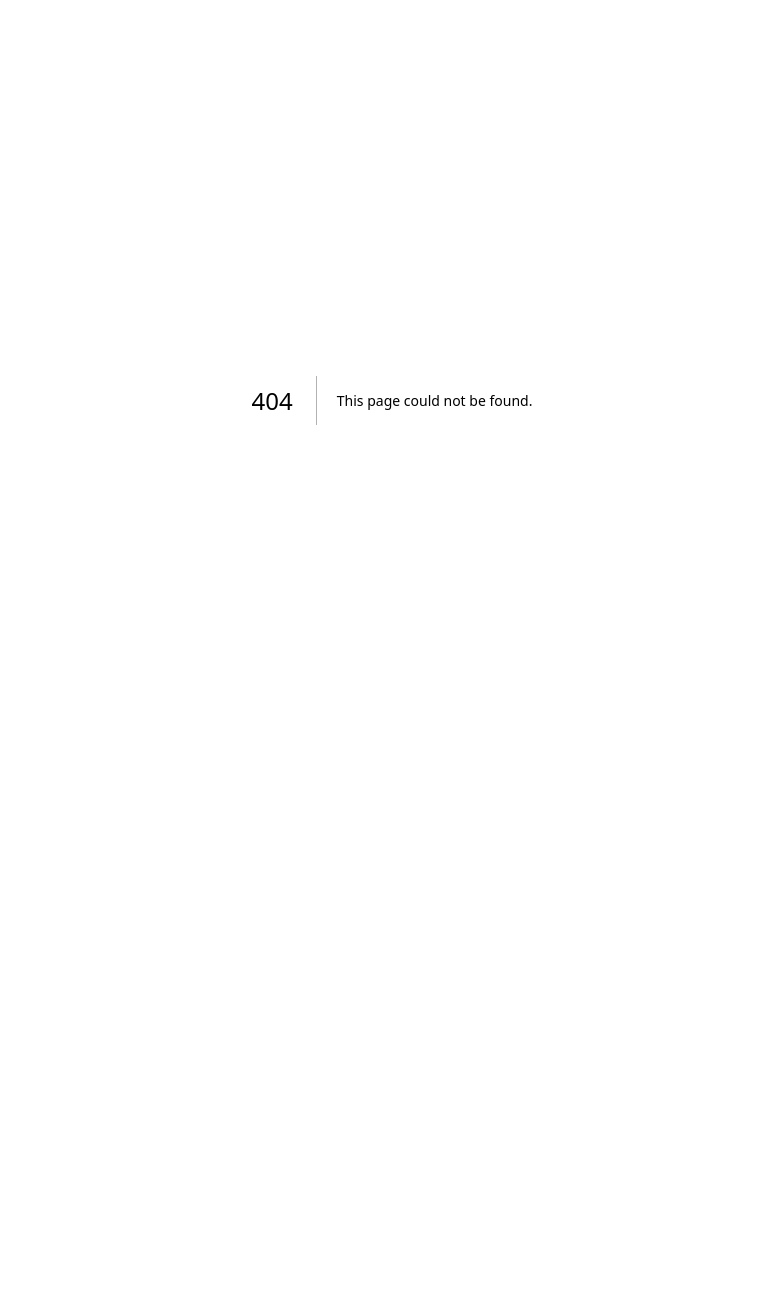
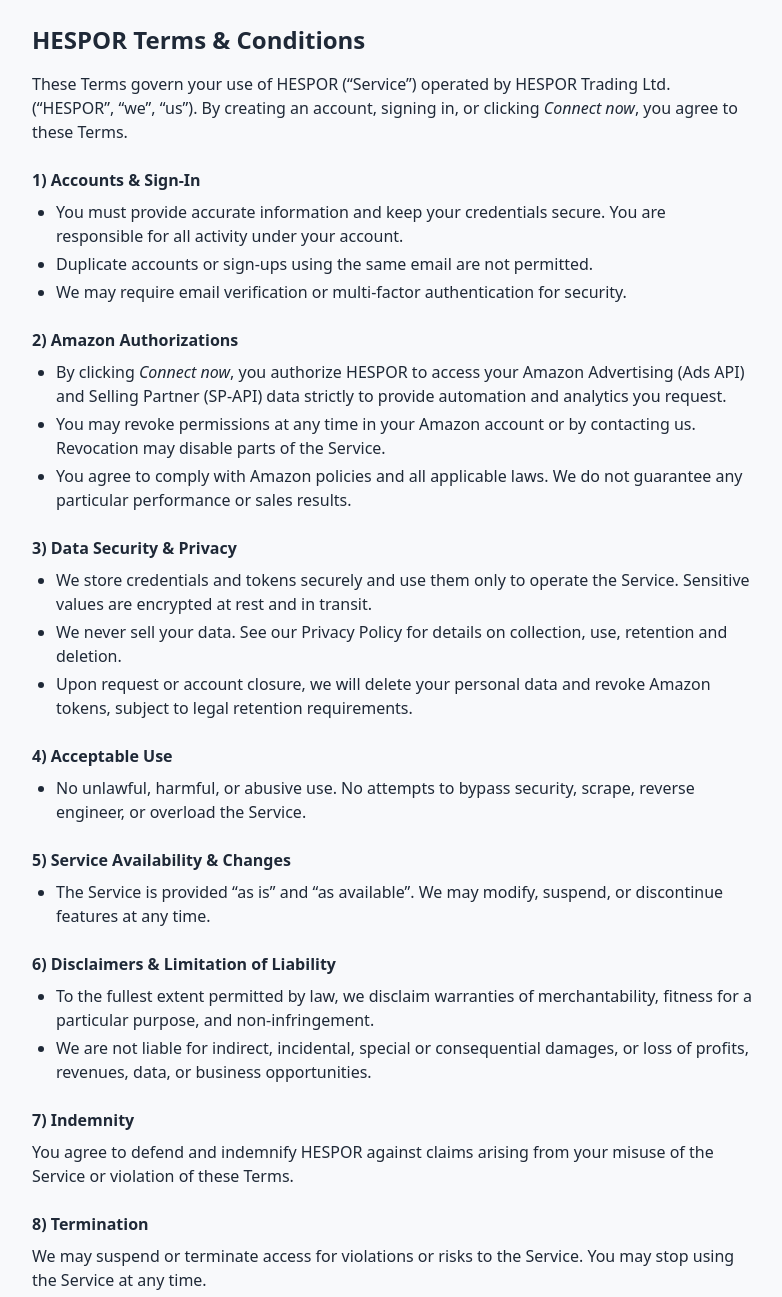
Before and after one commit to Hespor-Trading/hespor-ai-mvp, a Next.js app: page /terms in a window 1280 px wide. Before the commit this address had no page. Shown: the top 1297 px of the page, without its empty margins (248-1030 px from the left). Before the commit the page ends 800 px from the top, so only its background shows below. Built offline with nearby package versions, Linux system fonts and the light colour scheme.

Commit message:
Create page.tsx

```diff
--- /dev/null
+++ b/app/terms/page.tsx
@@ -0,0 +1,66 @@
+export default function Terms() {
+  return (
+    <div className="max-w-3xl mx-auto p-6 text-gray-800">
+      <h1 className="text-2xl font-bold mb-4">HESPOR Terms & Conditions</h1>
+      <p className="mb-3">
+        These Terms govern your use of HESPOR (“Service”) operated by HESPOR Trading Ltd. (“HESPOR”, “we”, “us”).
+        By creating an account, signing in, or clicking <em>Connect now</em>, you agree to these Terms.
+      </p>
+
+      <h2 className="font-semibold mt-6 mb-2">1) Accounts & Sign-In</h2>
+      <ul className="list-disc ml-6 space-y-1">
+        <li>You must provide accurate information and keep your credentials secure. You are responsible for all activity under your account.</li>
+        <li>Duplicate accounts or sign-ups using the same email are not permitted.</li>
+        <li>We may require email verification or multi-factor authentication for security.</li>
+      </ul>
+
+      <h2 className="font-semibold mt-6 mb-2">2) Amazon Authorizations</h2>
+      <ul className="list-disc ml-6 space-y-1">
+        <li>By clicking <em>Connect now</em>, you authorize HESPOR to access your Amazon Advertising (Ads API) and Selling Partner (SP-API) data strictly to provide automation and analytics you request.</li>
+        <li>You may revoke permissions at any time in your Amazon account or by contacting us. Revocation may disable parts of the Service.</li>
+        <li>You agree to comply with Amazon policies and all applicable laws. We do not guarantee any particular performance or sales results.</li>
+      </ul>
+
+      <h2 className="font-semibold mt-6 mb-2">3) Data Security & Privacy</h2>
+      <ul className="list-disc ml-6 space-y-1">
+        <li>We store credentials and tokens securely and use them only to operate the Service. Sensitive values are encrypted at rest and in transit.</li>
+        <li>We never sell your data. See our Privacy Policy for details on collection, use, retention and deletion.</li>
+        <li>Upon request or account closure, we will delete your personal data and revoke Amazon tokens, subject to legal retention requirements.</li>
+      </ul>
+
+      <h2 className="font-semibold mt-6 mb-2">4) Acceptable Use</h2>
+      <ul className="list-disc ml-6 space-y-1">
+        <li>No unlawful, harmful, or abusive use. No attempts to bypass security, scrape, reverse engineer, or overload the Service.</li>
+      </ul>
+
+      <h2 className="font-semibold mt-6 mb-2">5) Service Availability & Changes</h2>
+      <ul className="list-disc ml-6 space-y-1">
+        <li>The Service is provided “as is” and “as available”. We may modify, suspend, or discontinue features at any time.</li>
+      </ul>
+
+      <h2 className="font-semibold mt-6 mb-2">6) Disclaimers & Limitation of Liability</h2>
+      <ul className="list-disc ml-6 space-y-1">
+        <li>To the fullest extent permitted by law, we disclaim warranties of merchantability, fitness for a particular purpose, and non-infringement.</li>
+        <li>We are not liable for indirect, incidental, special or consequential damages, or loss of profits, revenues, data, or business opportunities.</li>
+      </ul>
+
+      <h2 className="font-semibold mt-6 mb-2">7) Indemnity</h2>
+      <p className="mb-3">
+        You agree to defend and indemnify HESPOR against claims arising from your misuse of the Service or violation of these Terms.
+      </p>
+
+      <h2 className="font-semibold mt-6 mb-2">8) Termination</h2>
+      <p className="mb-3">
+        We may suspend or terminate access for violations or risks to the Service. You may stop using the Service at any time.
+      </p>
+
+      <h2 className="font-semibold mt-6 mb-2">9) Governing Law</h2>
+      <p className="mb-3">These Terms are governed by the laws of British Columbia, Canada.</p>
+
+      <h2 className="font-semibold mt-6 mb-2">10) Contact</h2>
+      <p className="mb-3">Questions: <a className="text-emerald-700 underline" href="mailto:info@hespor.com">info@hespor.com</a></p>
+
+      <p className="text-sm text-gray-500 mt-6">Last updated: {new Date().toISOString().slice(0,10)}</p>
+    </div>
+  );
+}
```
